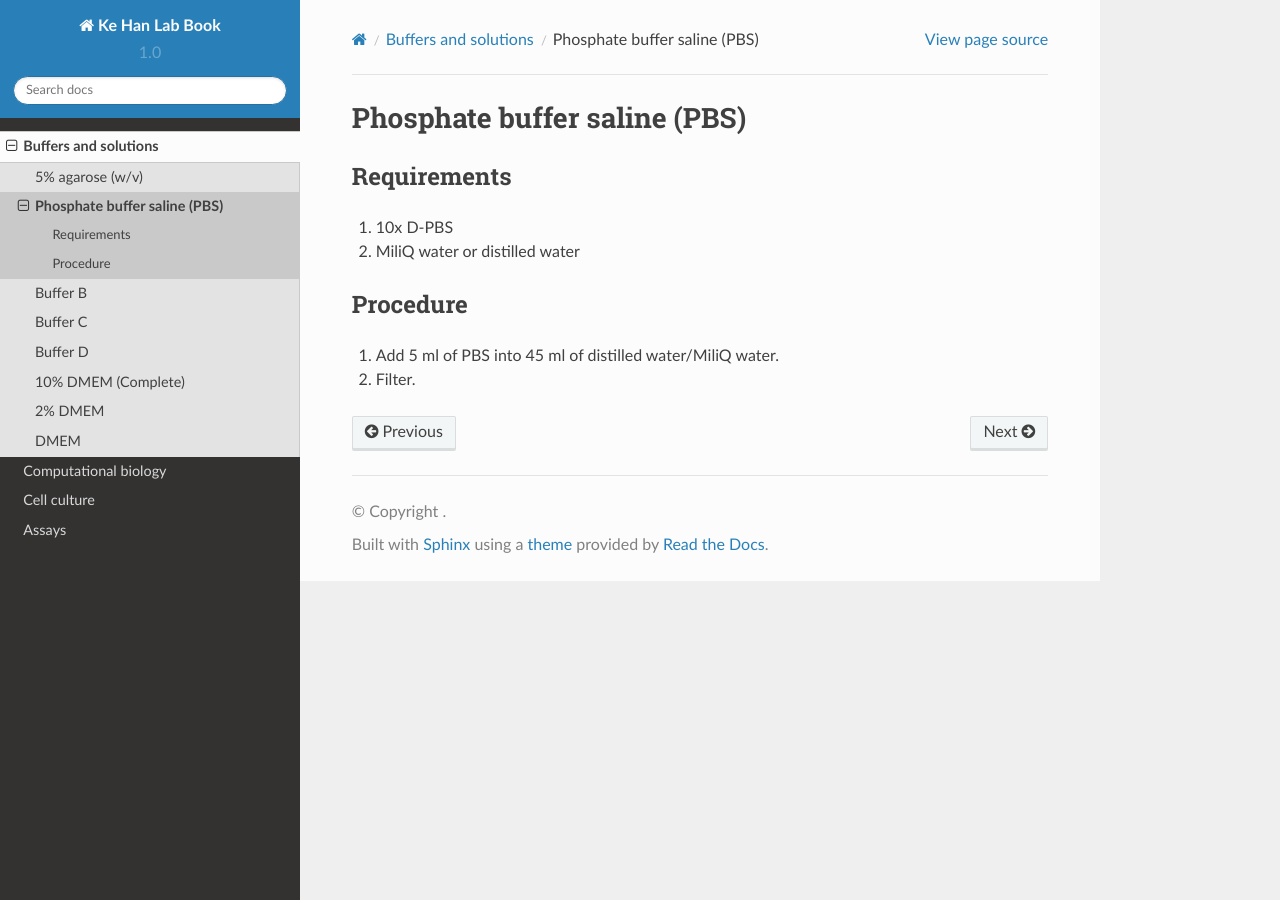
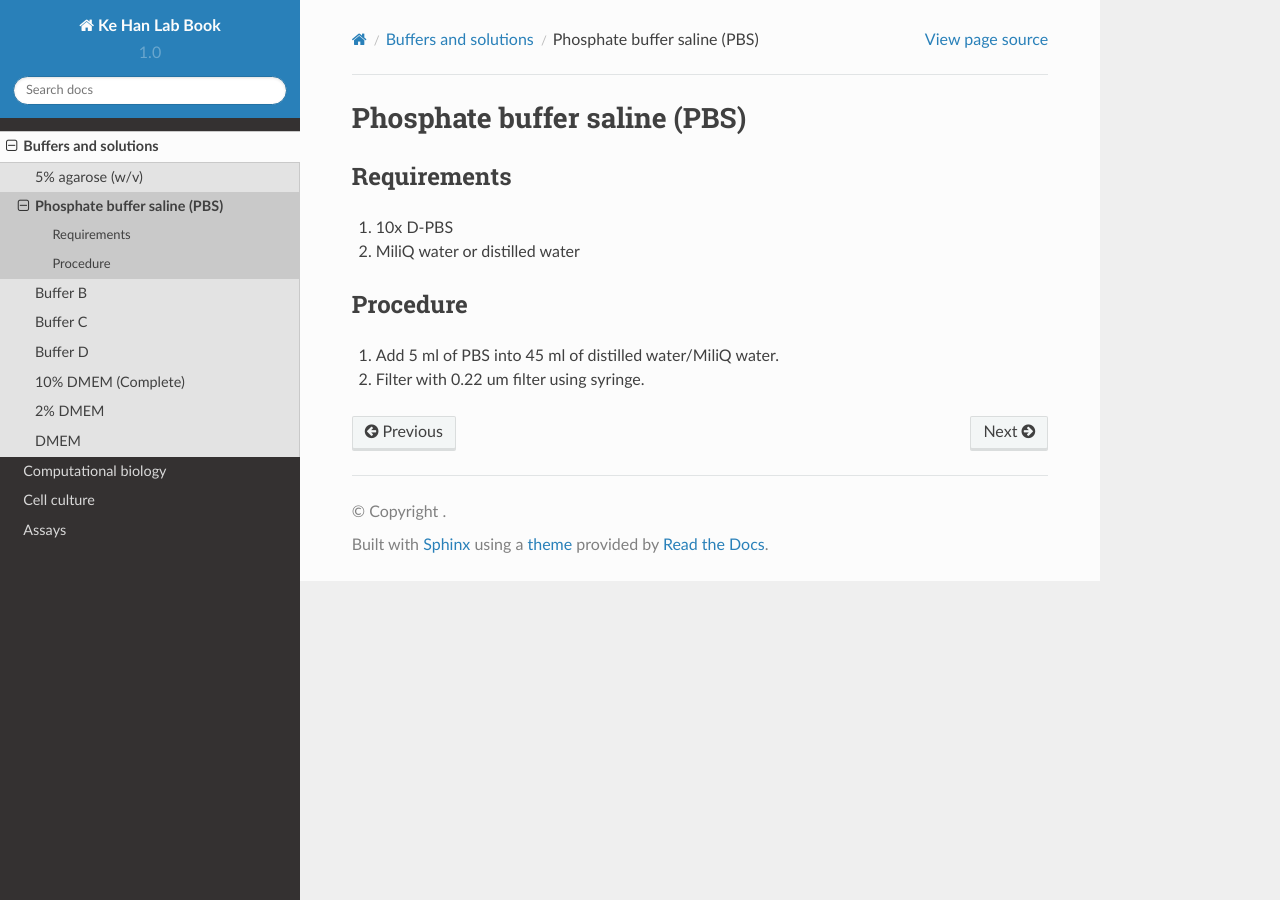
Before and after one commit to kehantan/labbook, a Sphinx documentation site: the page built from docs/buffers_solutions/phosphate_buffer_saline.rst, in a window 1280 px wide. Built offline with Sphinx 7.4.7 and the Read the Docs theme 2.0.0, drawn with Linux system fonts in a browser that asks for light colours.

Commit message:
Update phosphate_buffer_saline.rst

```diff
--- a/docs/buffers_solutions/phosphate_buffer_saline.rst
+++ b/docs/buffers_solutions/phosphate_buffer_saline.rst
@@ -9,4 +9,4 @@
 Procedure
 ---------
 #. Add 5 ml of PBS into 45 ml of distilled water/MiliQ water.
-#. Filter.
+#. Filter with 0.22 um filter using syringe.
```
